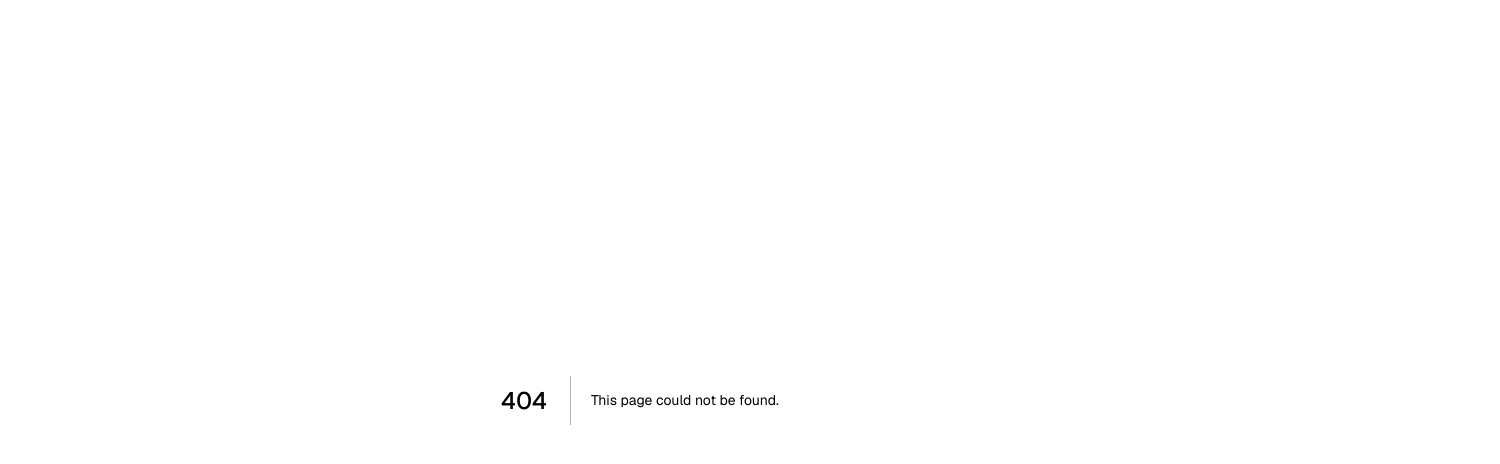
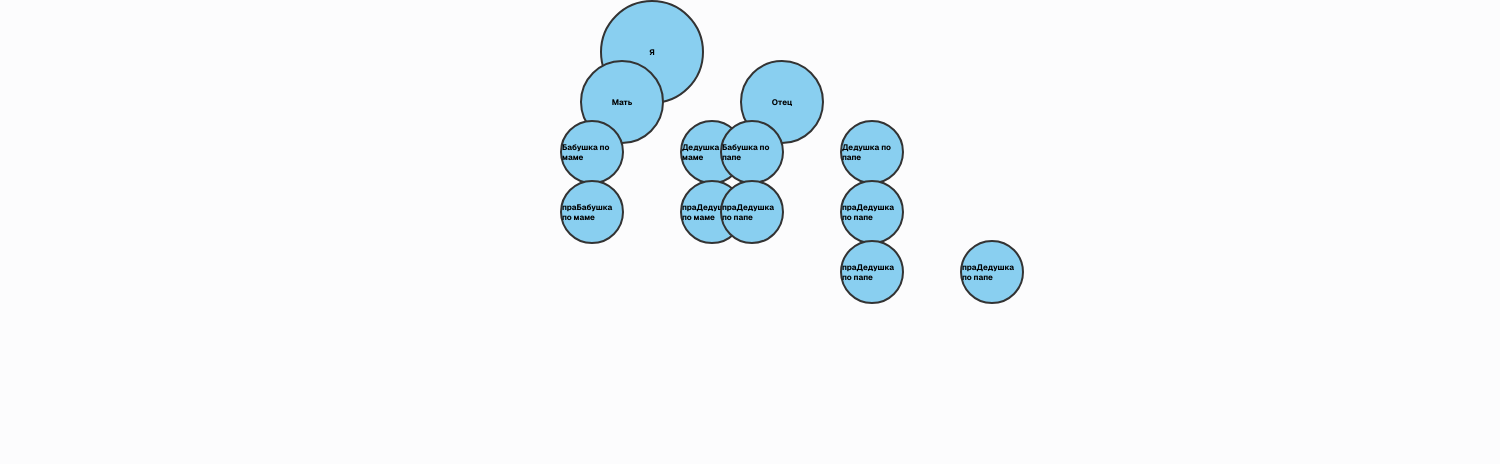
Before and after one commit to Ninjafio/descendants, a Next.js app: page /theFanTree in a window 1280 px wide. Before the commit this address had no page. Shown: the top 464 px of the page, 1500 px wide, since content can reach past the window. Built offline with nearby package versions, Linux system fonts and the light colour scheme.

Commit message:
ну что то типо веерного дерева

```diff
--- a/package.json
+++ b/package.json
@@ -8,10 +8,15 @@
     "start": "next start"
   },
   "dependencies": {
+    "@types/d3": "^7.4.3",
+    "@types/react-vis": "^1.11.15",
+    "d3": "^7.9.0",
     "effector": "^23.4.4",
     "next": "15.5.4",
     "react": "19.1.0",
+    "react-d3-tree": "^3.6.6",
     "react-dom": "19.1.0",
+    "react-vis": "^1.12.1",
     "sass": "^1.93.2"
   },
   "devDependencies": {
--- /dev/null
+++ b/src/app/theFanTree/TheFanTree.scss
@@ -0,0 +1,48 @@
+.conteiner{
+    width: 100%;
+    border-bottom: 1px solid grey;
+    display: flex;
+    height: 600px;
+    position: relative;
+}
+.conteiner_osnova{
+    display: flex;
+    align-items: center;
+    justify-content: center;
+    border: 2px solid grey;
+    width: 150px;
+    height: 150px;
+    border-radius: 100px;
+    margin-left: 49%;
+    margin-right: 49%;
+    position: absolute;
+    bottom: 0;
+}
+.conteiner_next{
+     border: 2px solid grey;
+   border-radius: 100%;
+   border-bottom: none;
+   border-right: none;
+   border-left: none;
+    width: 140px;
+    height: 180px;
+    display: flex;
+    align-items: center;
+    justify-content: center;
+}
+.osnova_input{
+    width: 70px;
+    height: 50px;
+
+}
+
+
+
+.div1{
+    width: 1400px;
+    height: 800px;
+    justify-content: center;
+    align-items: center;
+    margin-left: 100px;
+    margin-top: 100px;
+}
--- /dev/null
+++ b/src/app/theFanTree/page.tsx
@@ -0,0 +1,110 @@
+"use client";
+import React from 'react';
+import './TheFanTree.scss'
+
+
+const theFanTree = () => {
+  const members = {
+    name: 'Я',
+    radius: 50,
+    children: [
+      {
+        name: 'Мать',
+        radius: 40,
+        children: [
+          {
+            name: 'Бабушка по маме', radius: 30, children: [{
+              name: 'праБабушка по маме', radius: 30, children: []
+            }]
+          },
+          {
+            name: 'Дедушка по маме', radius: 30, children: [
+              {
+                name: 'праДедушка по маме', radius: 30, children: []
+              }
+            ]
+          },
+        ],
+      },
+      {
+        name: 'Отец',
+        radius: 40,
+        children: [
+          {
+            name: 'Бабушка по папе', radius: 30, children: [
+              {
+                name: 'праДедушка по папе', radius: 30, children: []
+              }
+            ]
+          },
+          {
+            name: 'Дедушка по папе', radius: 30, children: [
+              {
+                name: 'праДедушка по папе', radius: 30, children: [{
+                  name: 'праДедушка по папе', radius: 30, children: []
+                }, {
+                  name: 'праДедушка по папе', radius: 30, children: []
+                }]
+              }
+            ]
+          },
+        ],
+      },
+    ],
+  }
+
+  const levels: any = [];
+  const computePositions = (node: any, level = 0, xOffset = 500, yOffset = 0) => {
+    if (!levels[level]) {
+      levels[level] = [];
+    }
+    // Центр для текущего узла
+    const x = xOffset + node.radius;
+  //  const y = yOffset + node.radius;
+
+    // Запоминаем позицию
+    levels[level].push({ ...node, x, y: level * 60 }); // вертикальный интервал y: level * 100
+    let childXOffset = x - node.radius; // стартовая точка для детей
+  // let childYOffset = y - node.radius; // стартовая точка для детей
+    node.children.forEach((child: any) => {
+      computePositions(child, level + 1, childXOffset);
+      // Обновляем смещение для следующего ребенка
+      childXOffset += child.radius * 4;
+    //  childYOffset += y - child.radius * 0;
+    });
+  };
+
+  computePositions(members);
+  return (
+    <div className='div1' >
+      {levels.map((level: any, index: any) => (
+        level.map((member: any) => (
+          <div
+            key={member.name}
+            style={{
+              position: 'absolute',
+              top: `${member.y}px`,
+              left: `${member.x + member.radius}px`,
+              width: `${member.radius * 2}px`,
+              height: `${member.radius * 2}px`,
+              borderRadius: '50%',
+              backgroundColor: '#89CFF0',
+              border: '2px solid #333',
+              display: 'flex',
+              alignItems: 'center',
+              justifyContent: 'center',
+              fontSize: '8px',
+              fontWeight: 'bold',
+              // marginLeft: '40px',
+              // marginRight: '40px',
+            }}
+          >
+            {member.name}
+          </div>
+        ))
+      ))}
+    </div>
+  );
+};
+
+export default theFanTree;
```
Also changed, not shown: 1 other file (tests, documents, lock files or other folders).
